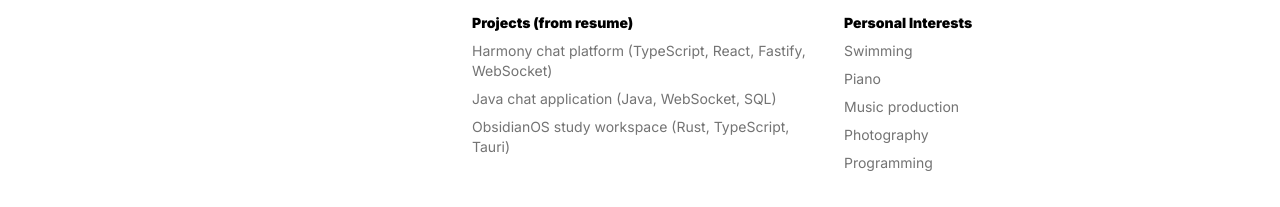
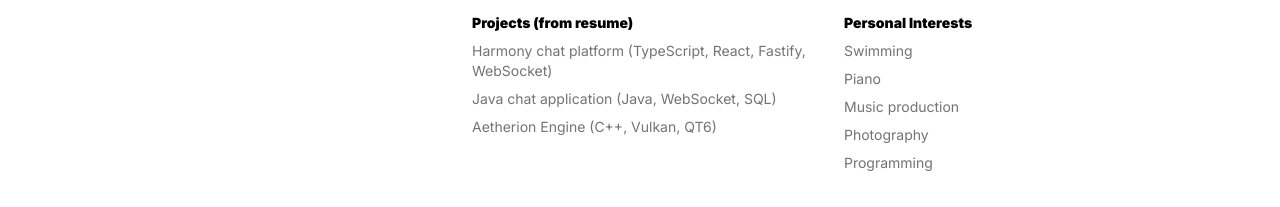
Before and after one commit to Elsyvien/elsyvien.github.io, a website: page index.html in a window 1280 px wide. Shown: the part 5467-5674 px from the top of the page. Drawn offline with Linux system fonts and the light colour scheme.

Commit message:
Update index.html

```diff
--- a/index.html
+++ b/index.html
@@ -448,7 +448,7 @@
                             <ul class="space-y-2 text-neutral-500">
                                 <li>Harmony chat platform (TypeScript, React, Fastify, WebSocket)</li>
                                 <li>Java chat application (Java, WebSocket, SQL)</li>
-                                <li>ObsidianOS study workspace (Rust, TypeScript, Tauri)</li>
+                                <li>Aetherion Engine (C++, Vulkan, QT6)</li>
                             </ul>
                         </div>
                         <div>
```
